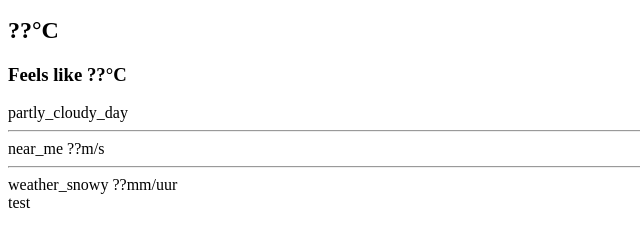
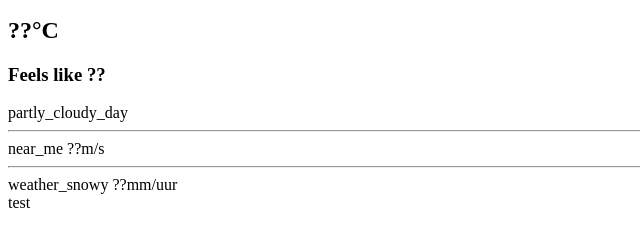
Before and after one commit to ZoetjeZuurtje/odin-weather-app, a website: page src/index.html in a window 1280 px wide. Shown: the part 182-421 px from the top of the page, 0-640 px from the left. Drawn offline with nearby package versions, Linux system fonts and the light colour scheme.

Commit message:
fix double Celsius indicator

```diff
--- a/src/index.html
+++ b/src/index.html
@@ -36,7 +36,7 @@
     <div class="temperature">
       <div>
         <h2 id="real-temp">??&deg;C</h1>
-          <h3>Feels like <span id="feels-like-temp">??</span>&deg;C
+          <h3>Feels like <span id="feels-like-temp">??</span>
         </h2>
       </div>
       <div class="clouds">
```
